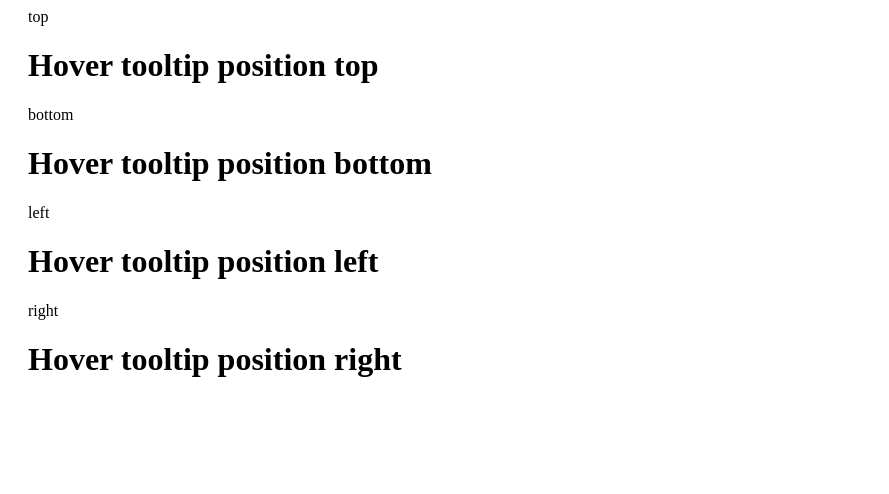
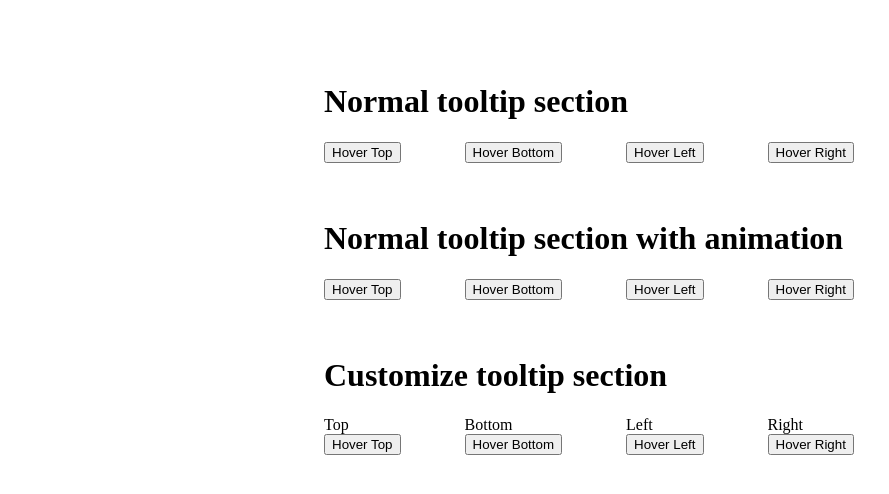
Before and after one commit to paalamugan/tooltip-css, a plain HTML site: page index.html in a window 1280 px wide. Shown: the whole page, without its empty margins (0-889 px from the left). Drawn offline with Linux system fonts and the light colour scheme.

Commit message:
Update index.html

```diff
--- a/index.html
+++ b/index.html
@@ -3,30 +3,63 @@
 <head>
   <meta charset="UTF-8">
   <meta name="viewport" content="width=device-width, initial-scale=1.0">
-  <title>Tooltip</title>
+  <title>Tooltip Css Style</title>
   <link rel="stylesheet" type="text/css" href="/tooltip.css" />
   <style>
     .tooltip-main {
-      margin: 0 20px;
+      display: inline-block;
+    }
+
+    .container {
+      width: 50%;
+      margin: auto;
+    }
+    button {
+      cursor: pointer;
+    }
+    .btn:not(:last-child), .tooltip-main:not(:last-child) {
+      margin-right: 60px;
     }
   </style>
 </head>
 <body>
+  <div class="container">
+    <br>
+    <br>
+    <br>
+    <h1>Normal tooltip section</h1>
+    <button class="btn tooltip top" data-tooltip="Top">Hover Top</button>
+    <button class="btn tooltip bottom" data-tooltip="Bottom">Hover Bottom</button>
+    <button class="btn tooltip left" data-tooltip="Left">Hover Left</button>
+    <button class="btn tooltip right" data-tooltip="Right">Hover Right</button>
+    <br>
+    <br>
+    <br>
+    <h1>Normal tooltip section with animation</h1>
+    <button class="btn tooltip animation top" data-tooltip="Top">Hover Top</button>
+    <button class="btn tooltip animation bottom" data-tooltip="Bottom">Hover Bottom</button>
+    <button class="btn tooltip animation left" data-tooltip="Left">Hover Left</button>
+    <button class="btn tooltip animation right" data-tooltip="Right">Hover Right</button>
+    <br>
+    <br>
+    <br>
+    <h1>Customize tooltip section</h1>
     <div class="tooltip-main">
-    <div class="tooltip.top">top</div>
-    <h1>Hover tooltip position top</h1>
+      <div class="custom-tooltip top">Top</div>
+      <button class="btn">Hover Top</button>
     </div>
     <div class="tooltip-main">
-    <div class="tooltip.bottom">bottom</div>
-    <h1>Hover tooltip position bottom</h1>
+      <div class="custom-tooltip bottom">Bottom</div>
+      <button class="btn">Hover Bottom</button>
     </div>
     <div class="tooltip-main">
-    <div class="tooltip.left">left</div>
-    <h1>Hover tooltip position left</h1>
+      <div class="custom-tooltip left">Left</div>
+      <button class="btn">Hover Left</button>
     </div>
     <div class="tooltip-main">
-    <div class="tooltip.right">right</div>
-    <h1>Hover tooltip position right</h1>
+      <div class="custom-tooltip right">Right</div>
+      <button class="btn">Hover Right</button>
+    </div>
   </div>
 </body>
 </html>
```
Lines whose indentation alone changed are shown as unchanged.
